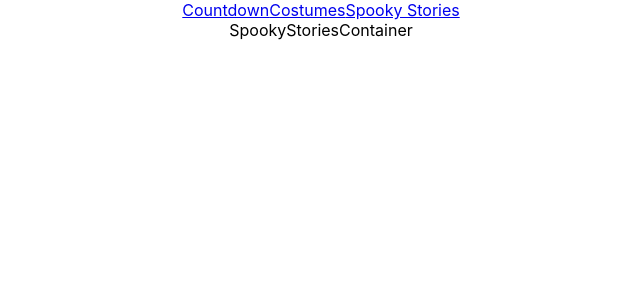
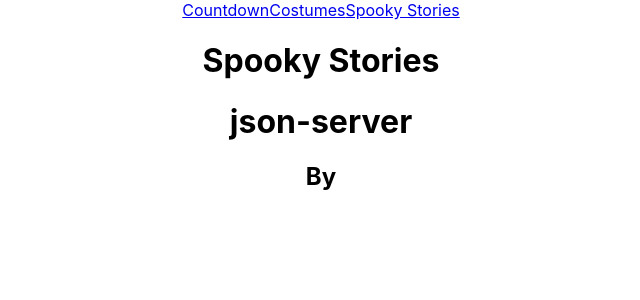
Before and after one commit to sethbdev/phase-2-project, a React (Create React App) app in the folder phase-2-proj/: page /spookystories in a window 1280 px wide. Shown: the top 300 px of the page, without its empty margins (319-959 px from the left). Built offline with nearby package versions, Linux system fonts and the light colour scheme; data requests are answered from the project's data file.

Commit message:
built out fetch requests for costumes and stories components and render the fetched data

```diff
--- a/phase-2-proj/src/components/Costumes.js
+++ b/phase-2-proj/src/components/Costumes.js
@@ -1,9 +1,15 @@
-import React from 'react'
+import React from "react";
 
-const Costumes = () => {
+const Costumes = ({ costume }) => {
+  const { id, title, image, price } = costume;
+
   return (
-    <div>Costumes</div>
-  )
-}
+    <div className="costume-card">
+      <h1>{title}</h1>
+      <img className="costume-image" src={image} alt={title} />
+      <h3>${price}</h3>
+    </div>
+  );
+};
 
-export default Costumes
+export default Costumes;
--- a/phase-2-proj/src/components/CostumesContainer.js
+++ b/phase-2-proj/src/components/CostumesContainer.js
@@ -1,10 +1,25 @@
-import React from 'react'
-import Costumes from './Costumes';
+import React, { useState, useEffect } from "react";
+import Costumes from "./Costumes";
 
 const CostumesContainer = () => {
+  const [costumes, setCostumes] = useState([]);
+
+  useEffect(() => {
+    fetch("http://localhost:3000/costumes")
+      .then((res) => res.json())
+      .then((data) => setCostumes(data));
+  }, []);
+
+  const costumeCards = costumes.map((costume) => {
+    return <Costumes key={costume.id} costume={costume} />;
+  });
+
   return (
-    <div>CostumeContainer</div>
-  )
-}
+    <div className="costume-container">
+      <h1>Costumes</h1>
+      {costumeCards}
+    </div>
+  );
+};
 
-export default CostumesContainer
+export default CostumesContainer;
--- a/phase-2-proj/src/components/Navbar.js
+++ b/phase-2-proj/src/components/Navbar.js
@@ -1,5 +1,5 @@
 import React from 'react';
-import { NavLink } from 'react-router-dom'
+import { NavLink } from 'react-router-dom';
 
 const Navbar = () => {
   return (
@@ -18,4 +18,4 @@ const Navbar = () => {
   )
 }
 
-export default Navbar
+export default Navbar;
--- a/phase-2-proj/src/components/SpookyStories.js
+++ b/phase-2-proj/src/components/SpookyStories.js
@@ -1,9 +1,15 @@
-import React from 'react'
+import React from "react";
 
-const SpookyStories = () => {
+const SpookyStories = ({ story }) => {
+  const { id, title, author, content } = story;
+
   return (
-    <div>SpookyStories</div>
-  )
-}
+    <div className="spooky-story-card">
+      <h1>{title}</h1>
+      <h2>By {author}</h2>
+      <h3>{content}</h3>
+    </div>
+  );
+};
 
-export default SpookyStories
+export default SpookyStories;
--- a/phase-2-proj/src/components/SpookyStoriesContainer.js
+++ b/phase-2-proj/src/components/SpookyStoriesContainer.js
@@ -1,10 +1,25 @@
-import React from 'react'
+import React, { useState, useEffect } from "react";
 import SpookyStories from './SpookyStories';
 
 const SpookyStoriesContainer = () => {
+  const [stories, setStories] = useState([]);
+
+  useEffect(() => {
+    fetch("http://localhost:3000/costumes")
+      .then((res) => res.json())
+      .then((data) => setStories(data));
+  }, []);
+
+  const storyCards = stories.map((story) => {
+    return <SpookyStories key={story.id} story={story} />;
+  });
+
   return (
-    <div>SpookyStoriesContainer</div>
+    <div className="spooky-stories-container">
+    <h1>Spooky Stories</h1>
+    {storyCards}
+  </div>
   )
 }
 
-export default SpookyStoriesContainer
+export default SpookyStoriesContainer;
--- a/phase-2-proj/src/components/StoriesForm.js
+++ b/phase-2-proj/src/components/StoriesForm.js
@@ -1,4 +1,4 @@
-import React from 'react'
+import React from 'react';
 
 const StoriesForm = () => {
   return (
@@ -6,4 +6,4 @@ const StoriesForm = () => {
   )
 }
 
-export default StoriesForm
+export default StoriesForm;
```
